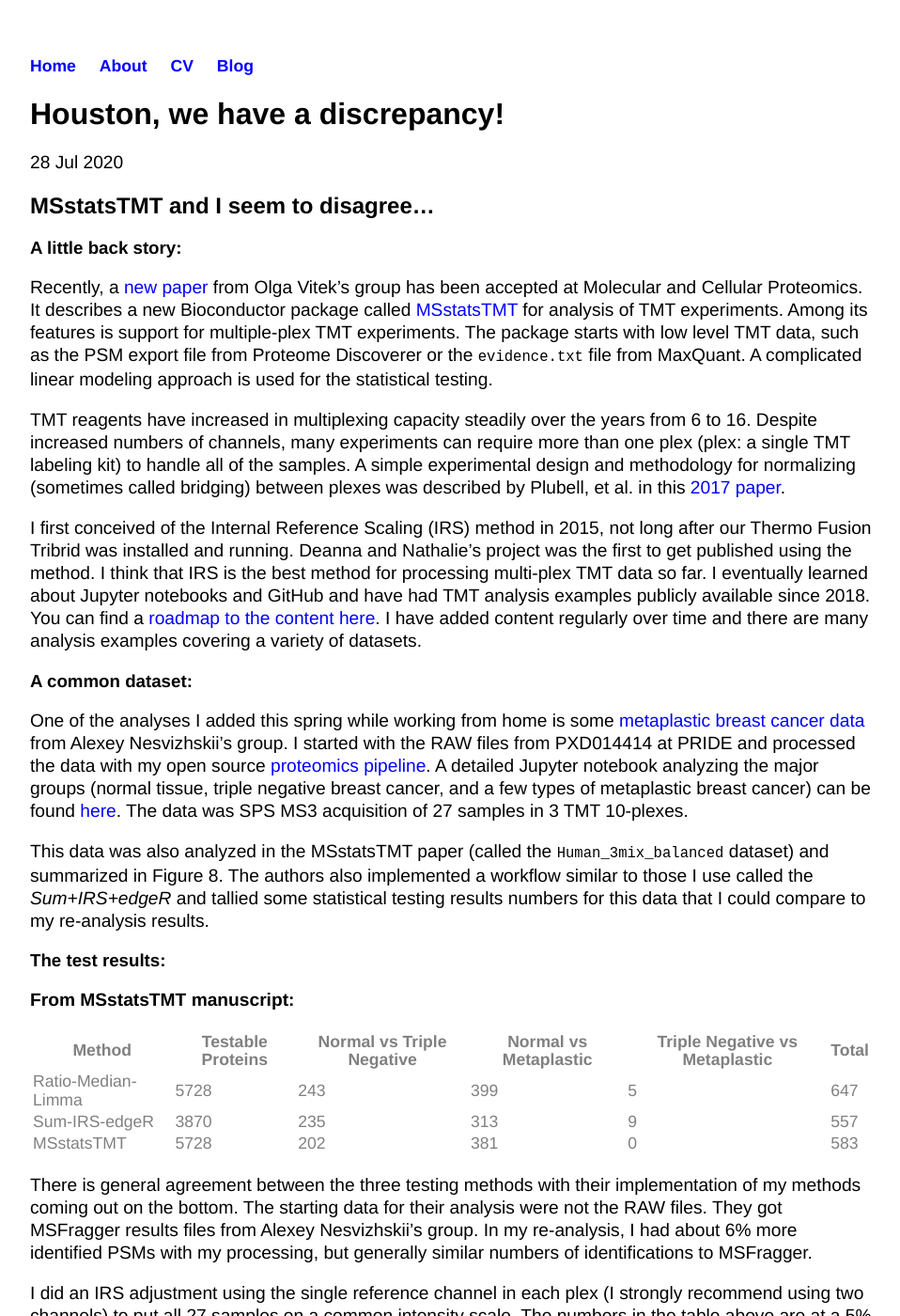
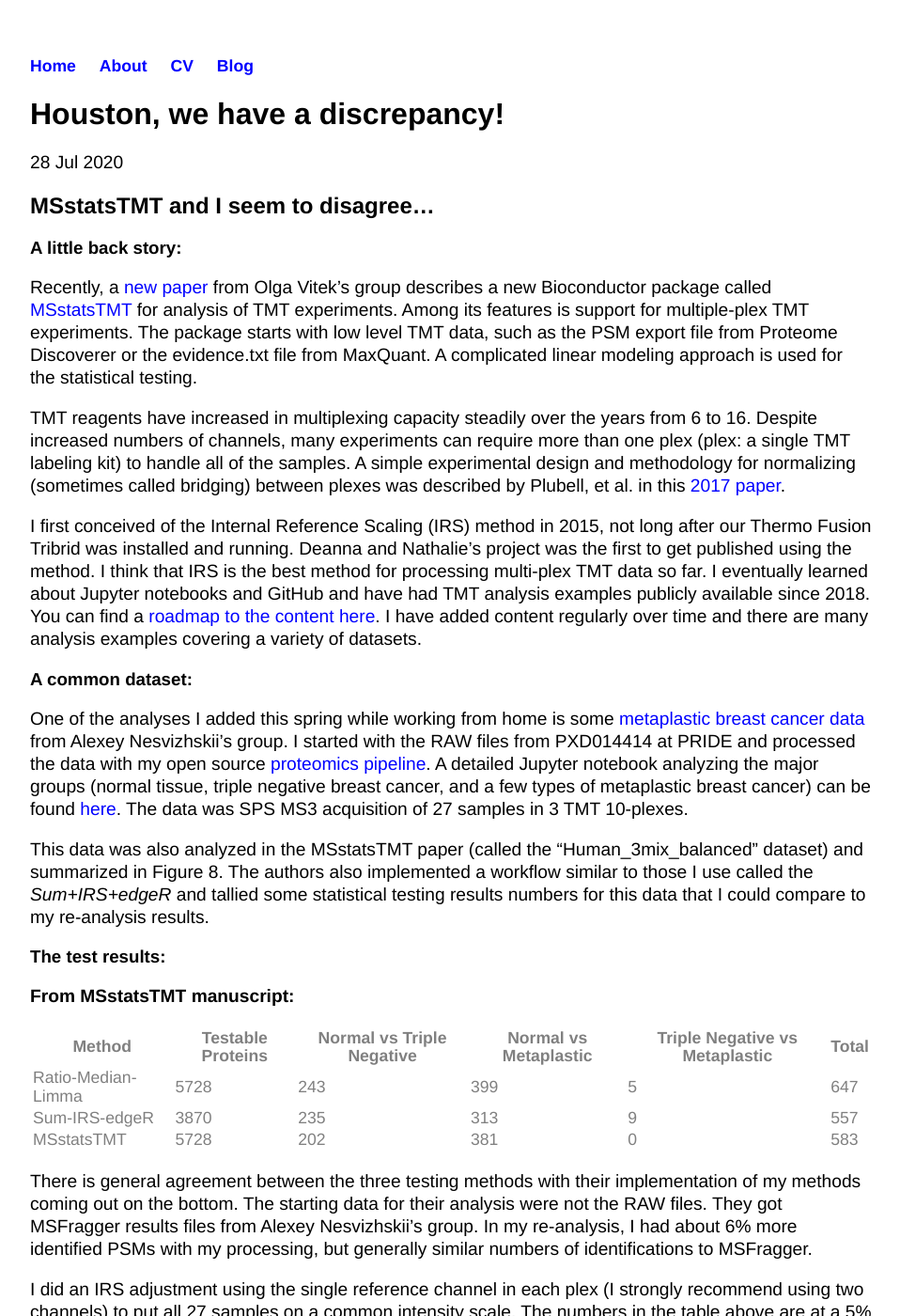
Before and after one commit to pwilmart/pwilmart.github.io, a Jekyll site: the page built from _posts/2020-07-24-Houston-we-have-a-discrepancy.md, in a window 1280 px wide and 1400 px high. Shown: the whole window at 94% size, without its empty margins (160-1118 px from the left). Built offline with Jekyll 4.4.1, drawn with Linux system fonts in a browser that asks for light colours.

Commit message:
edits to latest blog

```diff
--- a/_posts/2020-07-24-Houston-we-have-a-discrepancy.md
+++ b/_posts/2020-07-24-Houston-we-have-a-discrepancy.md
@@ -8,7 +8,7 @@
 
 ### A little back story:
 
-Recently, a [new paper](https://www.mcponline.org/content/early/2020/07/17/mcp.RA120.002105) from Olga Vitek's group has been accepted at Molecular and Cellular Proteomics. It describes a new Bioconductor package called [MSstatsTMT](https://www.bioconductor.org/packages/release/bioc/html/MSstatsTMT.html) for analysis of TMT experiments. Among its features is support for multiple-plex TMT experiments. The package starts with low level TMT data, such as the PSM export file from Proteome Discoverer or the `evidence.txt` file from MaxQuant. A complicated linear modeling approach is used for the statistical testing.
+Recently, a [new paper](https://www.mcponline.org/content/early/2020/07/17/mcp.RA120.002105) from Olga Vitek's group describes a new Bioconductor package called [MSstatsTMT](https://www.bioconductor.org/packages/release/bioc/html/MSstatsTMT.html) for analysis of TMT experiments. Among its features is support for multiple-plex TMT experiments. The package starts with low level TMT data, such as the PSM export file from Proteome Discoverer or the evidence.txt file from MaxQuant. A complicated linear modeling approach is used for the statistical testing.
 
 TMT reagents have increased in multiplexing capacity steadily over the years from 6 to 16. Despite increased numbers of channels, many experiments can require more than one plex (plex: a single TMT labeling kit) to handle all of the samples. A simple experimental design and methodology for normalizing (sometimes called bridging) between plexes was described by Plubell, et al. in this [2017 paper](https://www.mcponline.org/content/16/5/873).
 
@@ -18,7 +18,7 @@
 
 One of the analyses I added this spring while working from home is some [metaplastic breast cancer data](https://github.com/pwilmart/Metaplastic-BC_PXD014414) from Alexey Nesvizhskii's group. I started with the RAW files from PXD014414 at PRIDE and processed the data with my open source [proteomics pipeline](https://github.com/pwilmart/PAW_pipeline). A detailed Jupyter notebook analyzing the major groups (normal tissue, triple negative breast cancer, and a few types of metaplastic breast cancer) can be found [here](https://pwilmart.github.io/Metaplastic-BC_PXD014414/PXD014414_comparisons_major.html). The data was SPS MS3 acquisition of 27 samples in 3 TMT 10-plexes.
 
-This data was also analyzed in the MSstatsTMT paper (called the `Human_3mix_balanced` dataset) and summarized in Figure 8. The authors also implemented a workflow similar to those I use called the *Sum+IRS+edgeR* and tallied some statistical testing results numbers for this data that I could compare to my re-analysis results.
+This data was also analyzed in the MSstatsTMT paper (called the "Human_3mix_balanced" dataset) and summarized in Figure 8. The authors also implemented a workflow similar to those I use called the *Sum+IRS+edgeR* and tallied some statistical testing results numbers for this data that I could compare to my re-analysis results.
 
 ### The test results:
 
```
